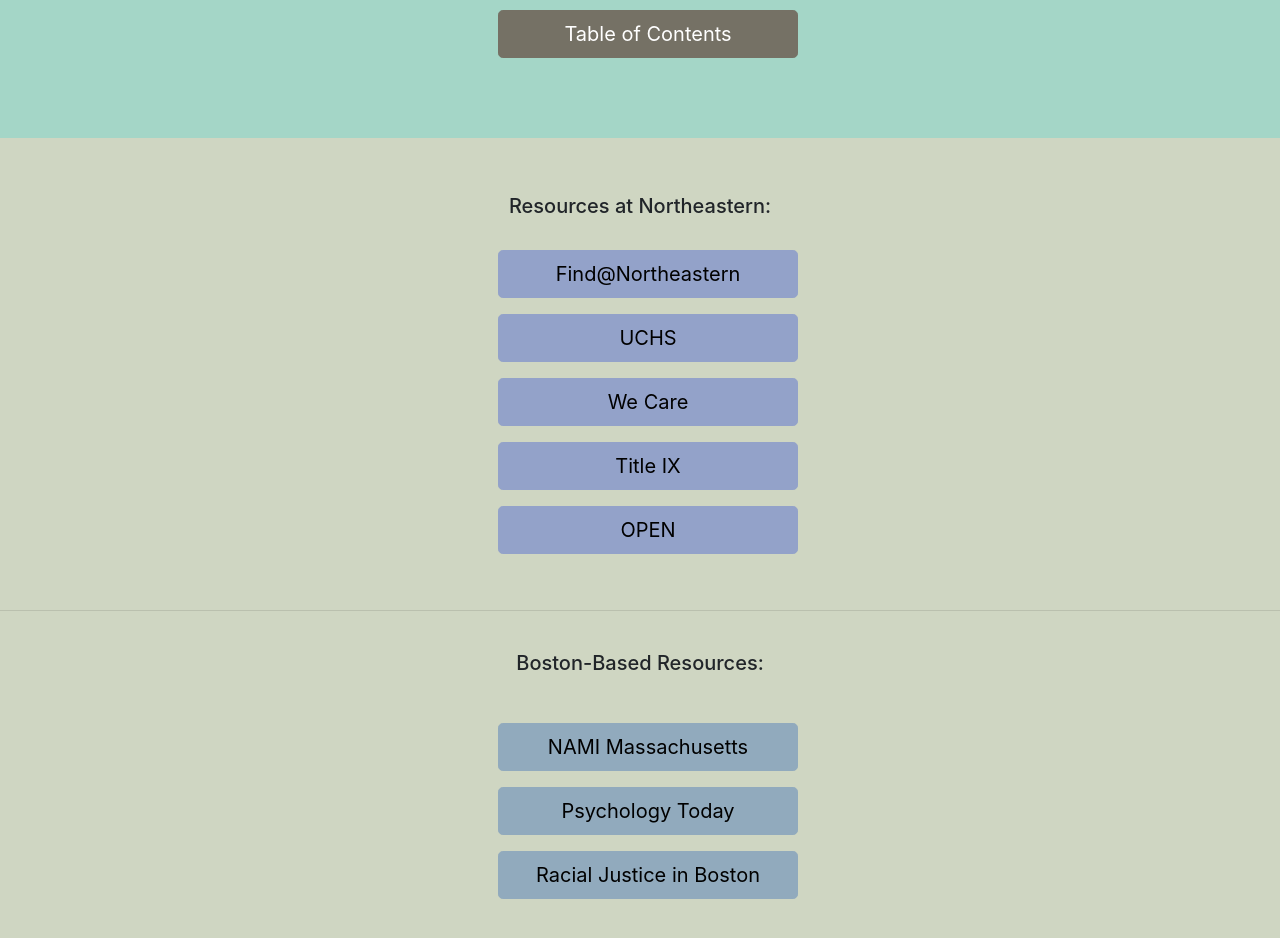
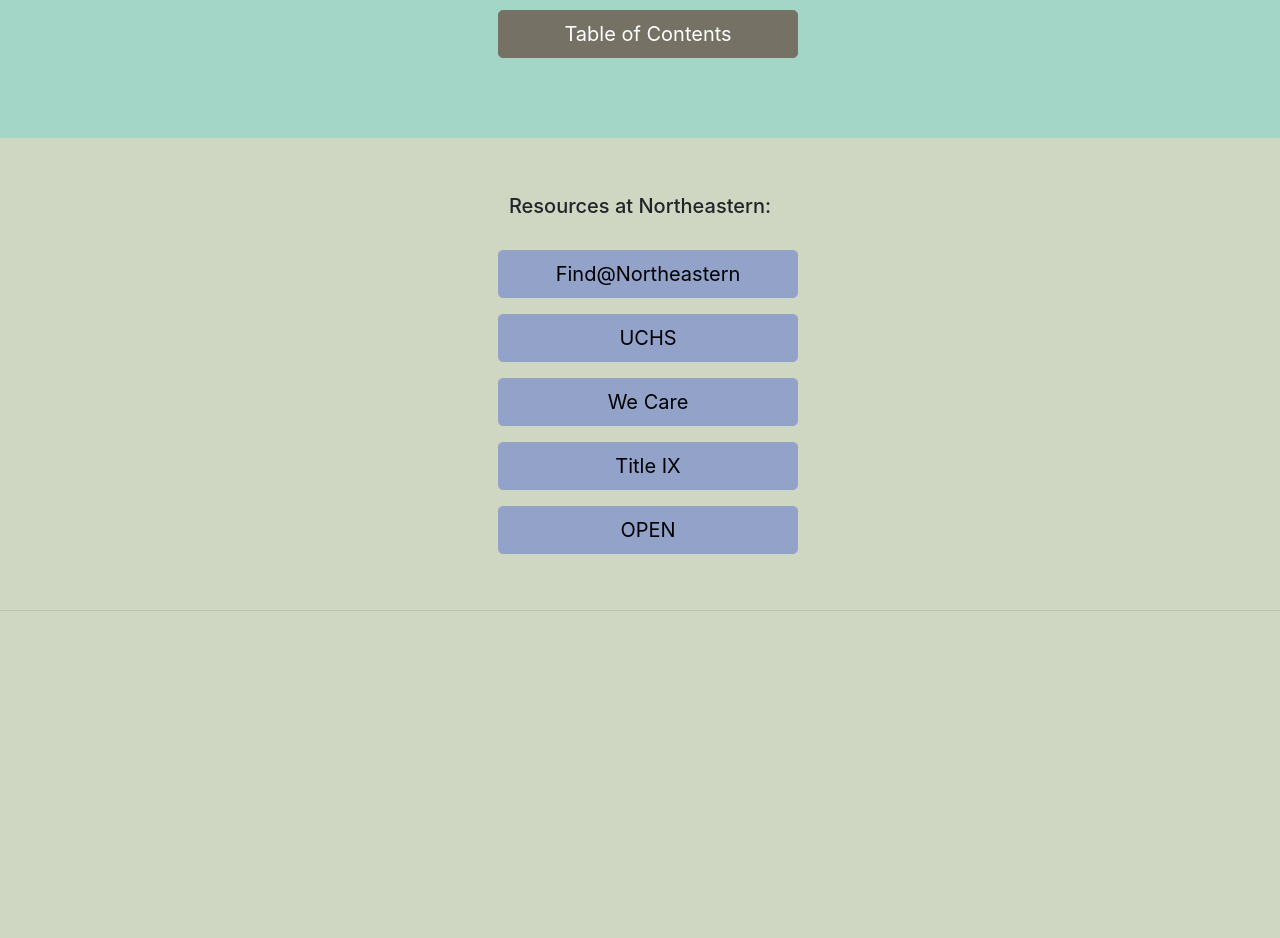
Before and after one commit to ellis9090/twode_program, a plain HTML site: page resources.html in a window 1280 px wide. Shown: the part 124-1062 px from the top of the page. After the commit the page ends 800 px from the top, so only its background shows below. Drawn offline with Linux system fonts and the light colour scheme.

Commit message:
Update resources.html

```diff
--- a/resources.html
+++ b/resources.html
@@ -4,7 +4,7 @@
     <meta charset="UTF-8">
     <meta http-equiv="X-UA-Compatible" content="IE=edge">
     <meta name="viewport" content="width=device-width, initial-scale=1">
-    <title>Yoga Play Program</title>
+    <title>Two Degrees Program</title>
 
     <!-- Bootstrap -->
     <link href="css/bootstrap-4.4.1.css" rel="stylesheet">
@@ -40,24 +40,7 @@
 	  </div>
        <br>
        <hr>
-	         <br>
-	  <div class="text-center col-lg-6 offset-lg-3"><h5>Boston-Based Resources:</h5> </div>
-	  <br>
-      <div class="text-center col-lg-6 offset-lg-3"> <p class="lead">
-				<p class="lead">
-          <a class="btn btn-warning btn-lg" target="_blank" href="https://namimass.org/resources/" role="button">NAMI Massachusetts</a>
-       </p>
-	  		<p class="lead">
-          <a class="btn btn-warning btn-lg" target="_blank"  href="https://www.psychologytoday.com/us" role="button">Psychology Today</a>
-       </p>
-	       </p>
-	  		<p class="lead">
-          <a class="btn btn-warning btn-lg" target="_blank"  href="https://www.boston.gov/equity-and-inclusion/racial-justice" role="button">Racial Justice in Boston</a>
-       </p>
-       <br>
-       <hr>
-		<br>
-
+<br>
 
     <!-- jQuery (necessary for Bootstrap's JavaScript plugins) -->
     <script src="js/jquery-3.4.1.min.js"></script>
```
